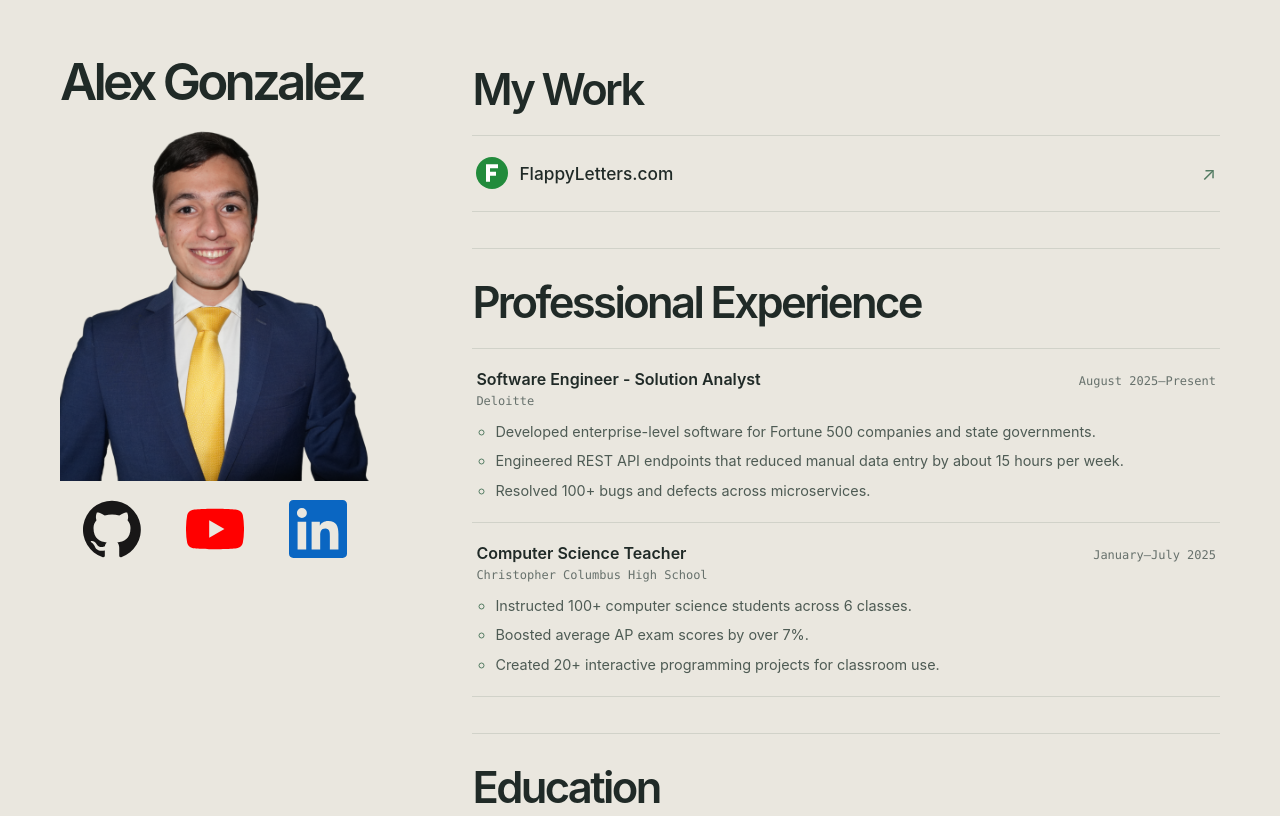
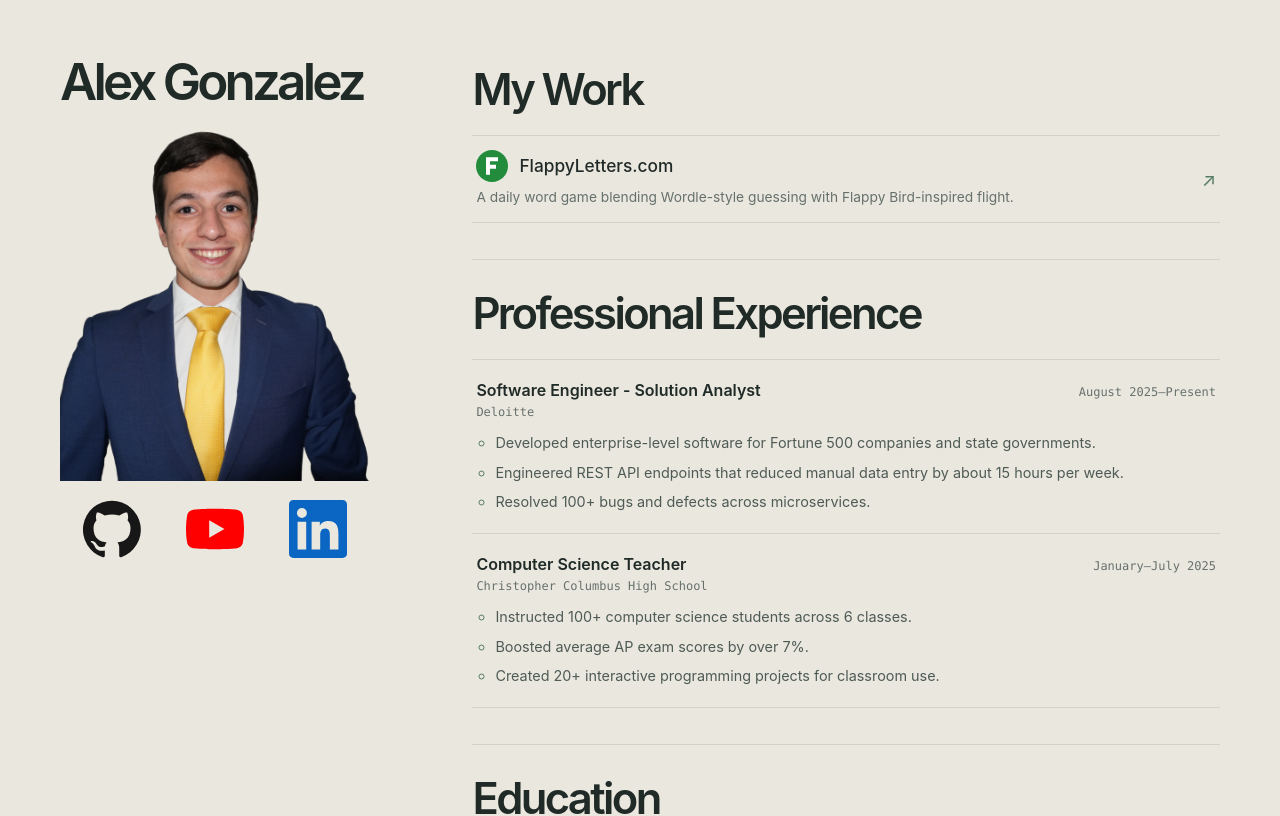
Before and after one commit to alex-305/alexgonz-dev, a React (Vite) app: page / in a window 1280 px wide. Shown: the top 816 px of the page. Built offline with nearby package versions, Linux system fonts and the light colour scheme.

Commit message:
Added description to flappy letters

```diff
--- a/src/App.tsx
+++ b/src/App.tsx
@@ -17,6 +17,7 @@ type ExperienceEntry = {
 const projects: Project[] = [
   {
     name: 'FlappyLetters.com',
+    description: 'A daily word game blending Wordle-style guessing with Flappy Bird-inspired flight.',
     url: 'https://flappyletters.com',
     logo: '/flappyletters-logo.svg',
   },
```
